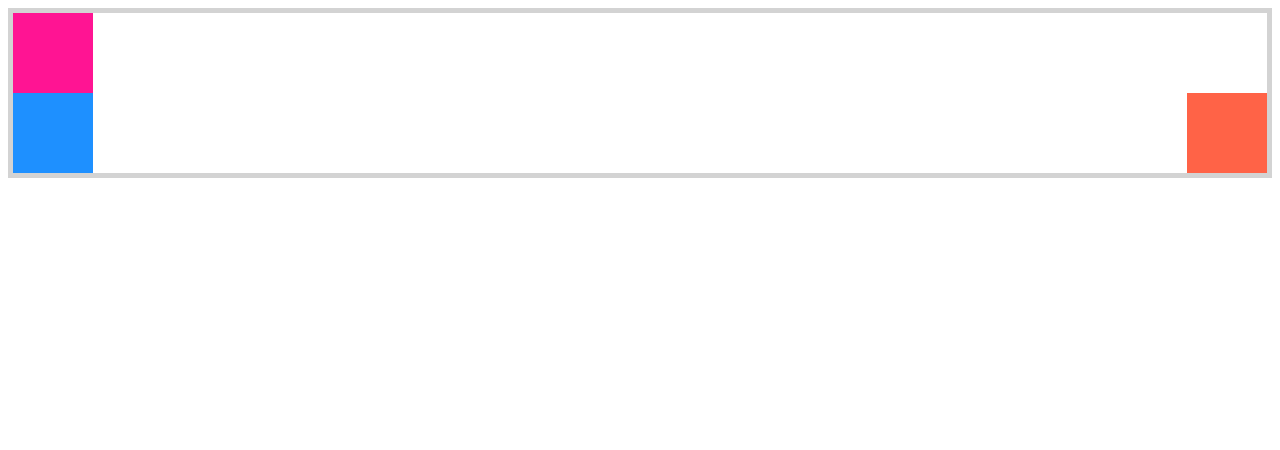
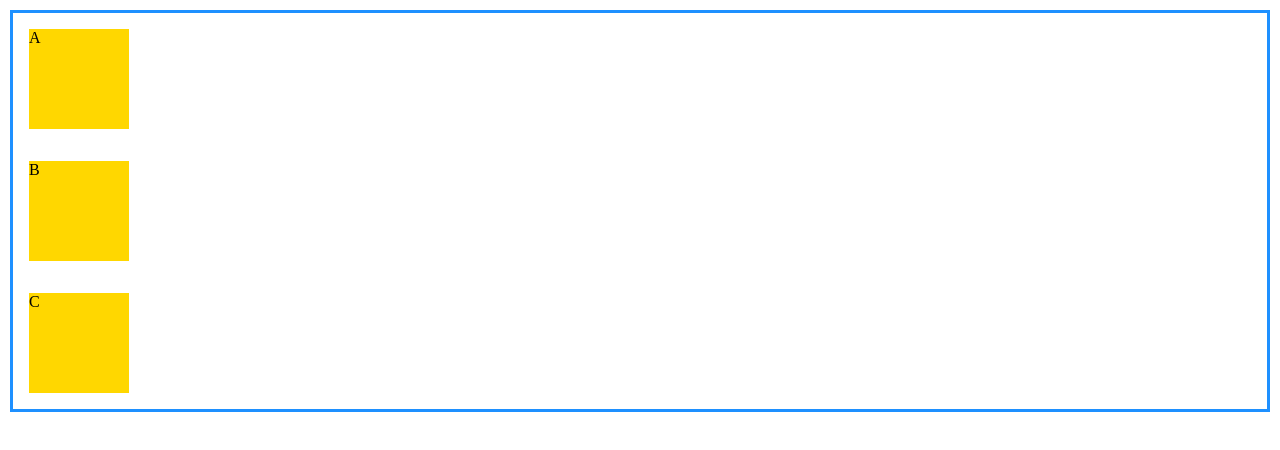
Before and after one commit to sauviksaha/html-css-tutorial, a plain HTML site: page index.html in a window 1280 px wide. Shown: the top 450 px of the page. Drawn offline with Linux system fonts and the light colour scheme.

Commit message:
flex-direction

```diff
--- a/css/style.css
+++ b/css/style.css
@@ -1,52 +1,27 @@
 body
 {
-    height: 200vh;
+    margin: 10px;
 }
 
-.boxes
+.container
 {
-    border: 5px solid lightgrey;
-    position: relative;
+    border: 3px solid dodgerblue;
+    display: flex;
+    flex-direction: column;
+
+    /*
+    flex-direction: row; -default
+    flex-direction: column;
+    flex-direction: row-reverse;
+    flex-direction: column-reverse;
+    */
 }
 
 .box
 {
-    width: 5rem;
-    height: 5rem;
+    width: 100px;
+    height: 100px;
+
+    background: gold;
+    margin: 1rem;
 }
-
-.box-one
-{
-    background-color: deeppink;
-}
-.box-two
-{
-    background-color: tomato;
-    position: absolute;
-    right: 0;
-    bottom: 0;
-}
-.box-three
-{
-    background-color: dodgerblue;
-}
-
-
-/*
-    #Positioning
-
-    static  -static
-
-    relative - relative to the elements normal position
-        left | right
-        top | bottom
-
-    absolute - relative to the parent element
-
-    fixed - relative to the viewport
-
-
-    z-index: <value>;
-                +ve value to bring forward
-                -ve value to move backward
-    */
--- a/index.html
+++ b/index.html
@@ -8,11 +8,10 @@
     <link rel="stylesheet" href="css/style.css">
 </head>
 <body>
-    <div class="boxes">
-        <div class="box box-one"></div>
-        <div class="box box-two"></div>
-        <div class="box box-three"></div>
+    <div class="container">
+        <div class="box">A</div>
+        <div class="box">B</div>
+        <div class="box">C</div>
     </div>
 </body>
-</body>
 </html>
```
